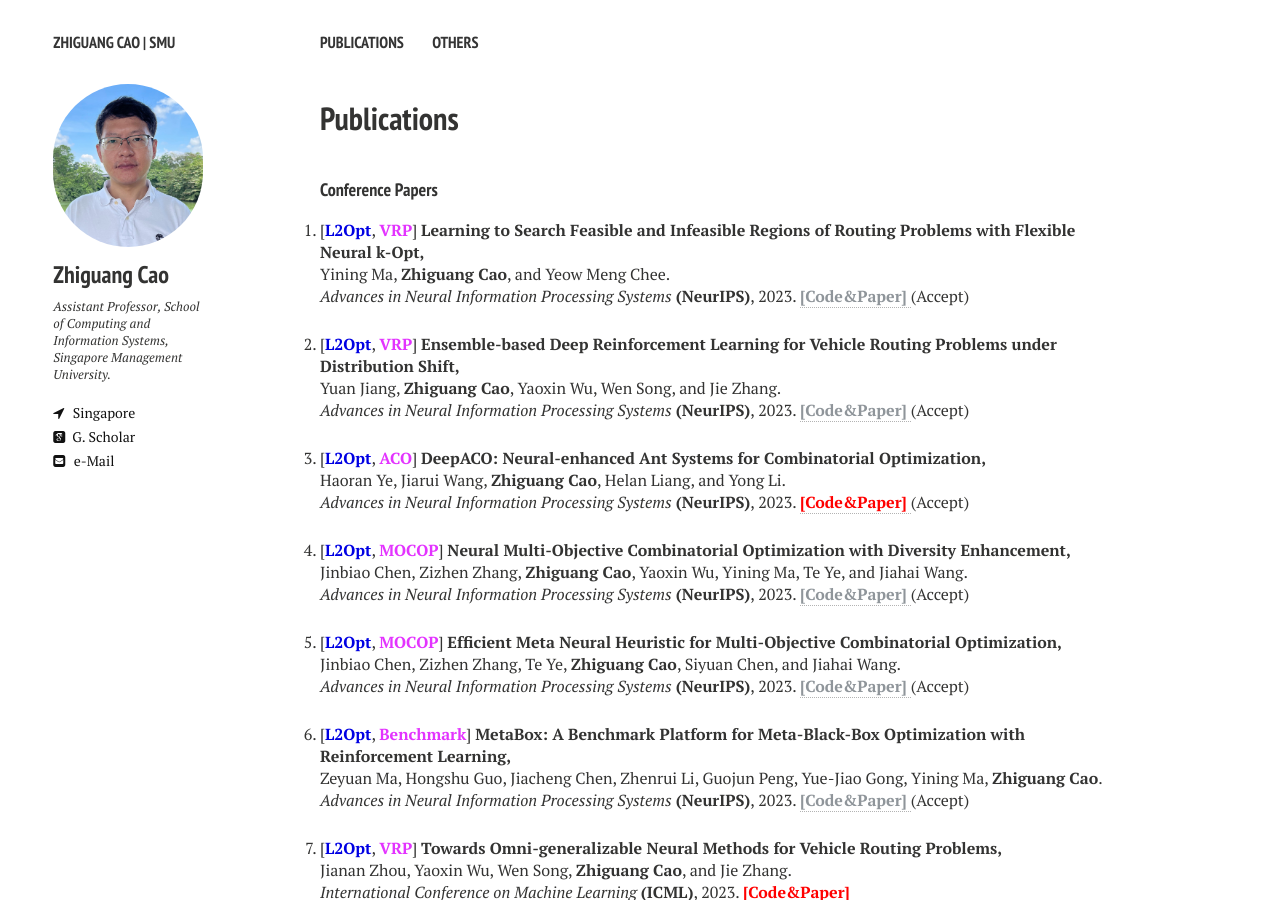
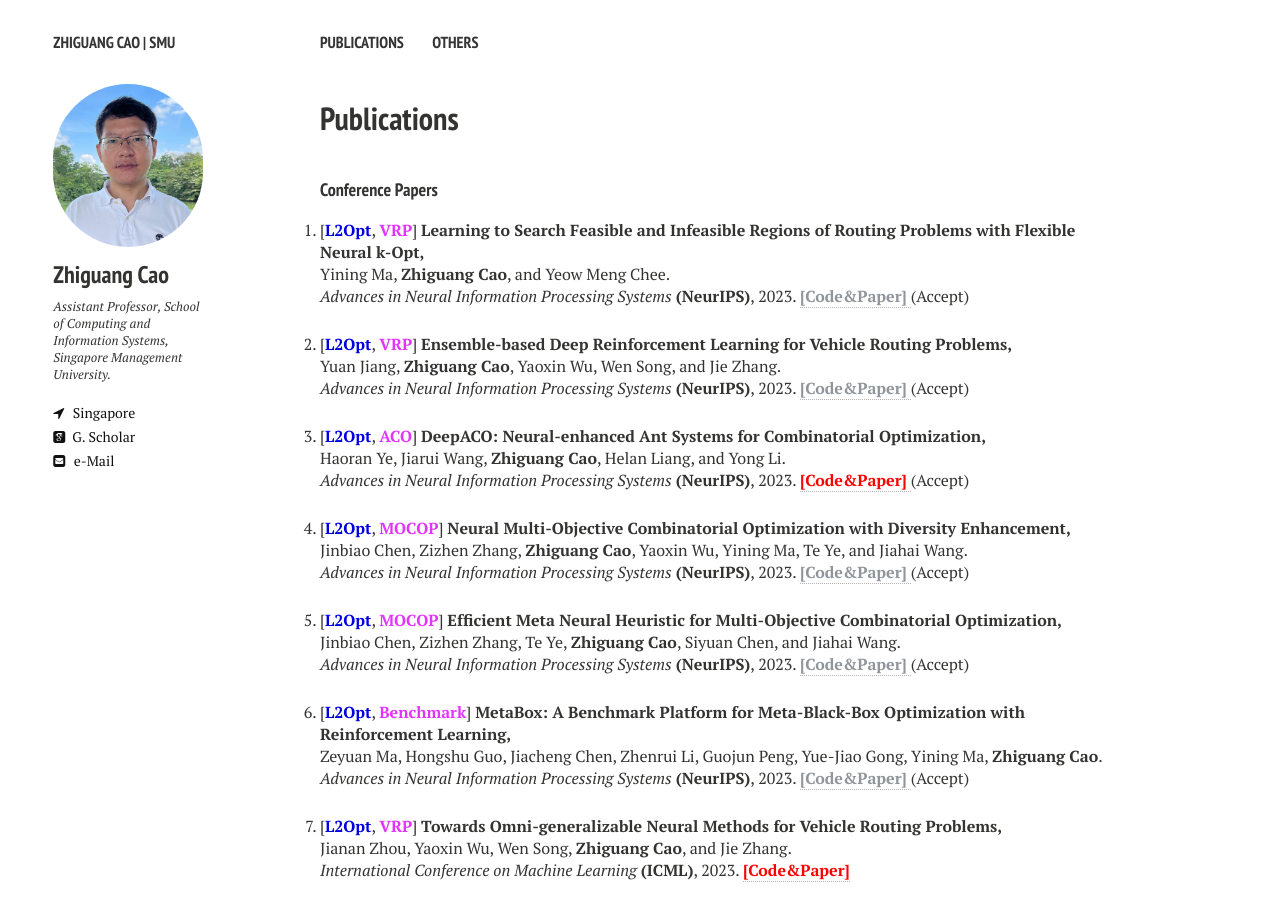
Before and after one commit to zhiguangcaosg/zhiguangcaosg.github.io, a Jekyll site: the page built from publications.md, in a window 1280 px wide and 900 px high. Built offline with Jekyll 4.4.1, drawn with Linux system fonts in a browser that asks for light colours; nearby versions of some CDN libraries.

Commit message:
Update publications.html

```diff
--- a/_layouts/publications.html
+++ b/_layouts/publications.html
@@ -100,7 +100,7 @@ div.bibtex pre { font-size: 75%; overflow: auto;  width: 100%; padding: 0em 0em;
 
 <li>
 <p>
-[<font color="#0000E3"><b>L2Opt</b></font>, <font color="#E333FF"><b>VRP</b></font>] <b>Ensemble-based Deep Reinforcement Learning for Vehicle Routing Problems under Distribution Shift,</b>
+[<font color="#0000E3"><b>L2Opt</b></font>, <font color="#E333FF"><b>VRP</b></font>] <b>Ensemble-based Deep Reinforcement Learning for Vehicle Routing Problems,</b>
 <br> Yuan Jiang,  <b>Zhiguang Cao</b>, Yaoxin Wu, Wen Song, and Jie Zhang.<br>
 <i>Advances in Neural Information Processing Systems</i> <b>(NeurIPS)</b>, 2023. <a href="https://zhiguangcaosg.github.io/publications/"> <font color="#8F959A"><b>[Code&Paper]</b> </font></a> (Accept)
 </p>
```
